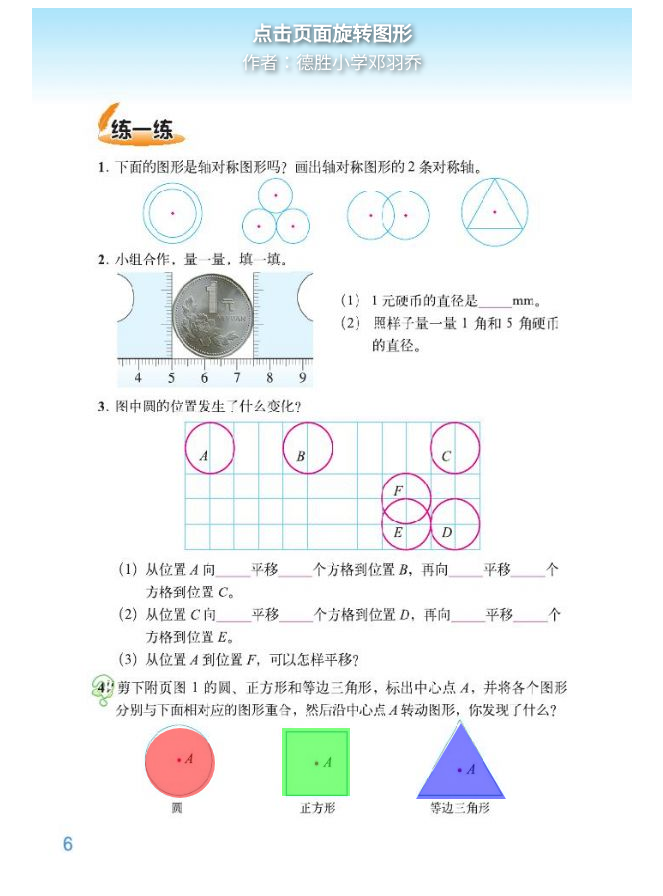
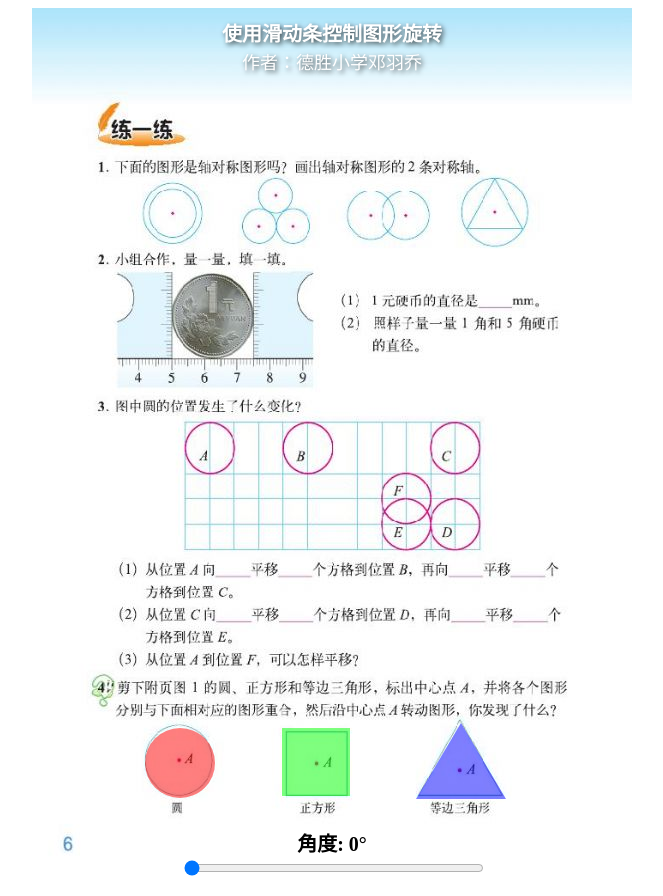
Before and after one commit to jiushu520/qiao, a plain HTML site: page index.html in a window 1280 px wide. Shown: the whole page, without its empty margins (308-971 px from the left). Drawn offline with Linux system fonts and the light colour scheme.

Commit message:
Update index.html

```diff
--- a/index.html
+++ b/index.html
@@ -80,6 +80,30 @@
     text-shadow: 2px 2px 5px rgba(0, 0, 0, 0.7); /* 给文字添加阴影 */
   }
 
+  /* 滑动条样式 */
+  .slider-container {
+    position: absolute;
+    top: 850px;
+    left: 50%;
+    transform: translateX(-50%);
+    width: 300px;
+  }
+
+  .slider {
+    width: 100%;
+  }
+
+  /* 角度显示样式 */
+  .angle-display {
+    position: absolute;
+    top: 820px;
+    left: 50%;
+    transform: translateX(-50%);
+    font-size: 20px;
+    color: black;
+    font-weight: bold;
+  }
+
 </style>
 </head>
 <body>
@@ -90,25 +114,39 @@
   <div class="triangle" id="triangle"></div>
 
   <!-- 文字说明 -->
+  <div class="author">作者：德胜小学邓羽乔</div>
+  <div class="instruction">使用滑动条控制图形旋转</div>
 
-  <div class="author">作者：德胜小学邓羽乔</div>
+  <!-- 角度显示 -->
+  <div class="angle-display" id="angleDisplay">角度: 0°</div>
 
-  <div class="instruction">点击页面旋转图形</div>
+  <!-- 滑动条控制 -->
+  <div class="slider-container">
+    <input type="range" class="slider" id="rotationSlider" min="0" max="360" value="0">
+  </div>
 </div>
 
 <script>
-  let rotationAngle = 0;
+  const rotationSlider = document.getElementById('rotationSlider');
+  const angleDisplay = document.getElementById('angleDisplay');
 
-  // 定义旋转函数
-  function rotateShapes() {
-    rotationAngle += 45;  // 每次旋转45度
-    document.getElementById('circle').style.transform = `rotate(${rotationAngle}deg)`;
-    document.getElementById('square').style.transform = `rotate(${rotationAngle}deg)`;
-    document.getElementById('triangle').style.transform = `rotate(${rotationAngle}deg)`;
+  // 更新图形旋转角度
+  function updateRotation(angle) {
+    document.getElementById('circle').style.transform = `rotate(${angle}deg)`;
+    document.getElementById('square').style.transform = `rotate(${angle}deg)`;
+    document.getElementById('triangle').style.transform = `rotate(${angle}deg)`;
+    angleDisplay.innerHTML = `角度: ${angle}°`;
   }
 
-  // 监听点击事件，点击页面旋转图形
-  document.addEventListener('click', rotateShapes);
+  // 监听滑动条变化
+  rotationSlider.addEventListener('input', function() {
+    const angle = rotationSlider.value;
+    updateRotation(angle);
+  });
+
+  // 初始化时设置图形角度
+  updateRotation(0);
+
 </script>
 
 </body>
```
